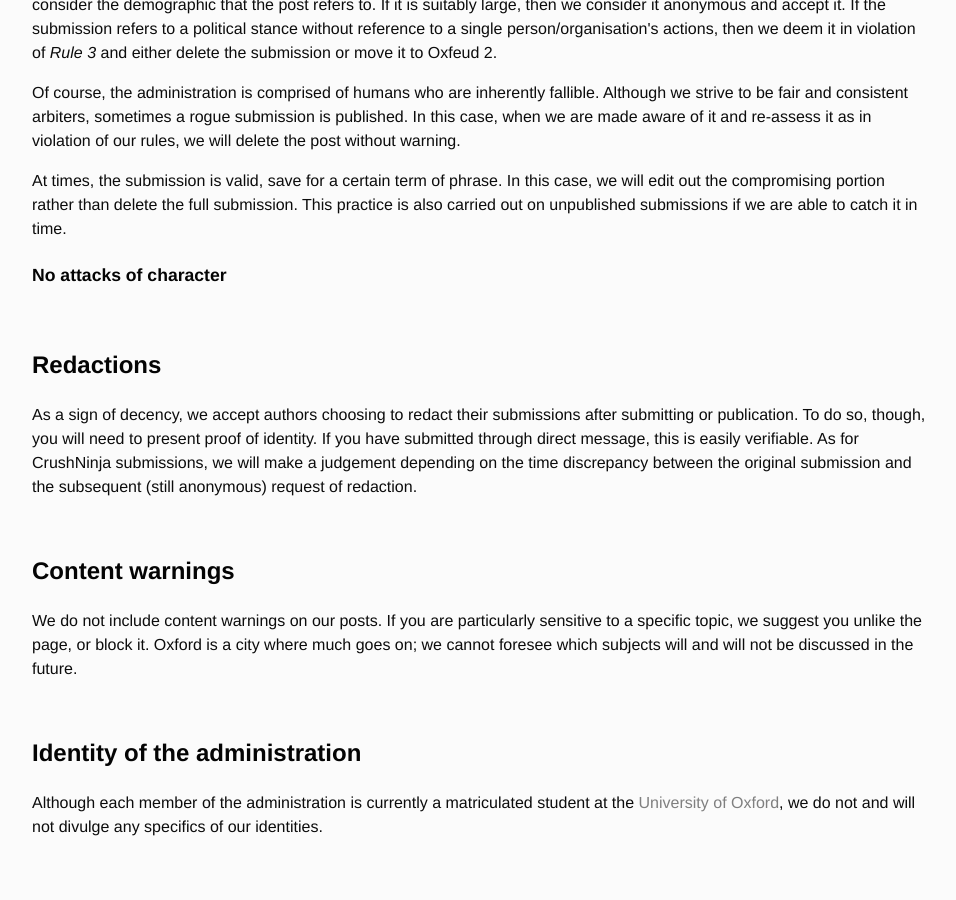
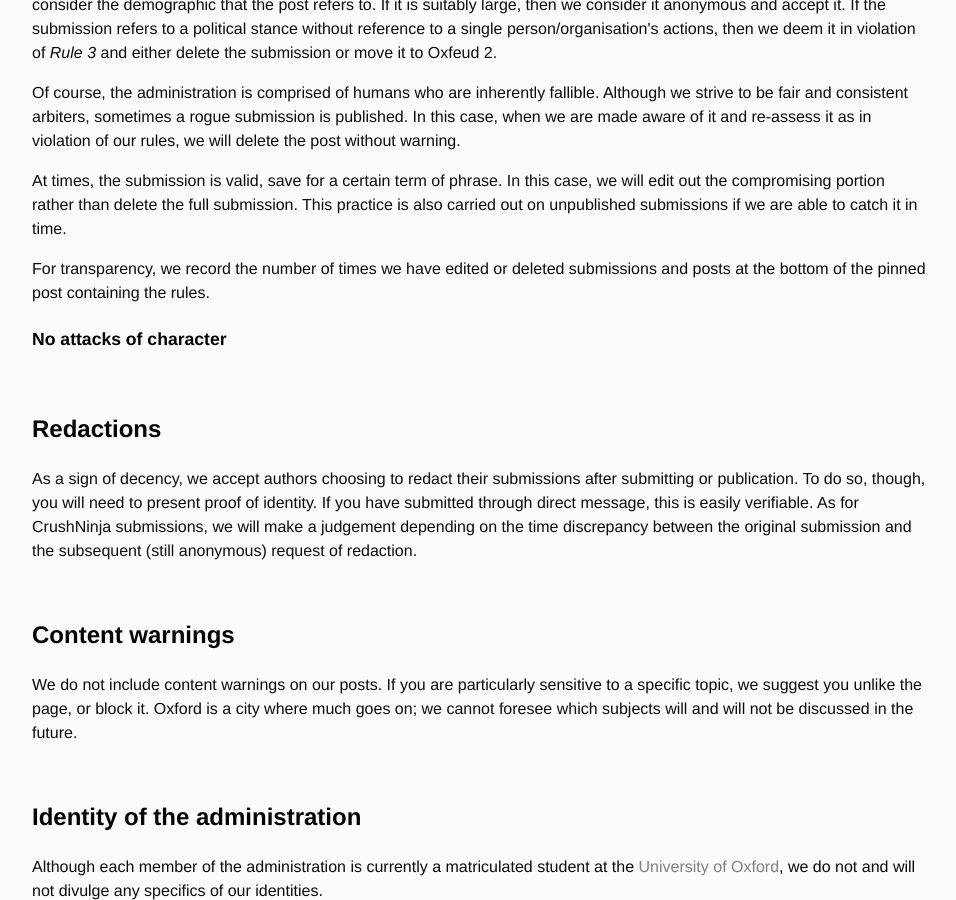
Before and after one commit to Oxfeud/oxfeud.github.io, a Jekyll site: the page built from index.html, in a window 1280 px wide and 900 px high, scrolled down 2593 px. Shown: the whole window, without its empty margins (160-1116 px from the left). Built offline with Jekyll 4.4.1, drawn with Linux system fonts in a browser that asks for light colours.

Commit message:
Update index.html

```diff
--- a/index.html
+++ b/index.html
@@ -66,6 +66,7 @@ title: Oxfeud - FAQ
 	<p>When we recieve a submission, we make a judgement whether it follows our rules. To determine if it follows <i>Rule 1</i> when the target is a specific person, we look for reference to a voluntary action. If we are unable to find fault in the target without reliance upon the author's assessment of a subjective characteristic, we typically deem it unsuitable. As for <i>Rule 2</i>, we consider the demographic that the post refers to. If it is suitably large, then we consider it anonymous and accept it. If the submission refers to a political stance without reference to a single person/organisation's actions, then we deem it in violation of <i>Rule 3</i> and either delete the submission or move it to Oxfeud 2.</p>
 	<p>Of course, the administration is comprised of humans who are inherently fallible. Although we strive to be fair and consistent arbiters, sometimes a rogue submission is published. In this case, when we are made aware of it and re-assess it as in violation of our rules, we will delete the post without warning.</p>
 	<p>At times, the submission is valid, save for a certain term of phrase. In this case, we will edit out the compromising portion rather than delete the full submission. This practice is also carried out on unpublished submissions if we are able to catch it in time.</p>
+	<p>For transparency, we record the number of times we have edited or deleted submissions and posts at the bottom of the pinned post containing the rules.</p>
 	<h4>No attacks of character</h4>
 	<br />
 	<h3>Redactions</h3>
```
